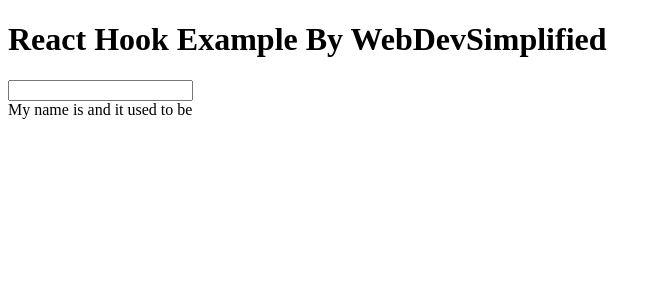
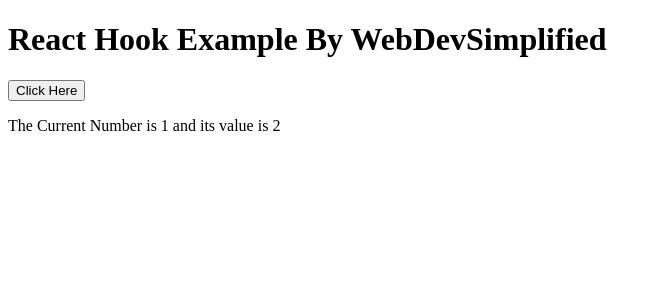
Before and after one commit to Ranjeet-vishwakarma-8081/Reacth_Hooks_With_Standard_Exaple, a React (Create React App) app: page / in a window 1280 px wide. Shown: the top 300 px of the page, without its empty margins (0-662 px from the left). Built offline with nearby package versions, Linux system fonts and the light colour scheme.

Commit message:
UseMemo file is added Successfully

```diff
--- a/src/App.js
+++ b/src/App.js
@@ -6,7 +6,9 @@
 // import { ThemeProvider } from "./component/ThemeContext.js";
 // import UseContext from "./component/UseContext.tsx";
 
-import UseRef from "./component/UseRef.tsx";
+// import UseRef from "./component/UseRef.tsx";
+
+import UseMemo from "./component/UseMemo.jsx";
 
 const App = () => {
   return (
@@ -20,7 +22,8 @@
         <UseContext />
       </ThemeProvider> */}
 
-      <UseRef></UseRef>
+      {/* <UseRef></UseRef> */}
+      <UseMemo></UseMemo>
     </>
   );
 };
--- /dev/null
+++ b/src/component/UseMemo.jsx
@@ -0,0 +1,24 @@
+import React, { useMemo } from "react";
+
+const UseMemo = () => {
+
+  const [number, setNumber] = React.useState(1);
+
+  const value = useMemo(() => {
+    console.log("Memoized value calculated");
+    return number * 2;
+  },[number]);
+
+  const handleClick = () => {
+    setNumber((prevNumber) => prevNumber + 1);
+  };
+
+  return (
+    <>
+      <button onClick={handleClick} >Click Here</button>
+      <p>{`The Current Number is ${number} and its value is ${value}`}</p>
+    </>
+  );
+};
+
+export default UseMemo;
```
